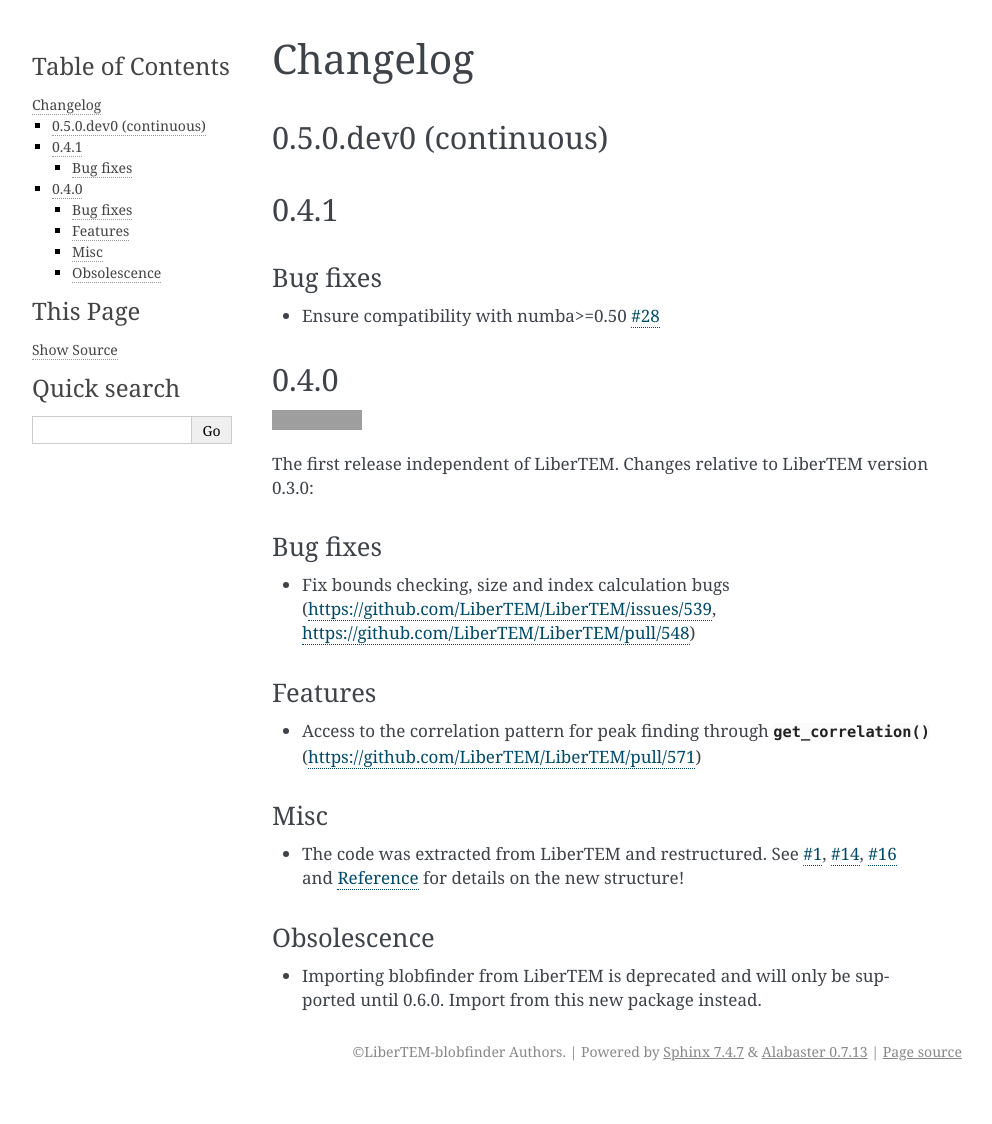
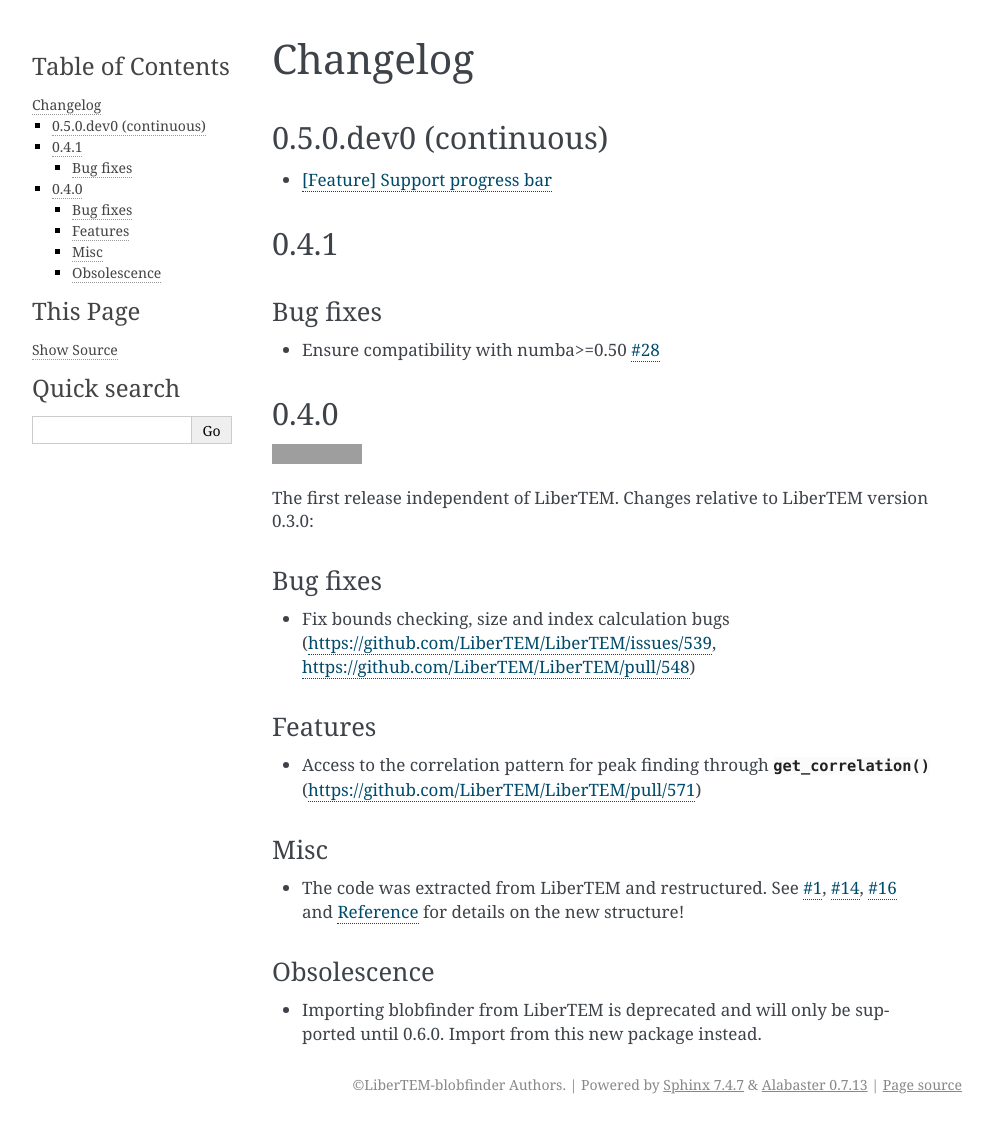
Before and after one commit to LiberTEM/LiberTEM-blobfinder, a Sphinx documentation site: the page built from docs/source/changelog.rst, in a window 1280 px wide. Shown: the whole page, without its empty margins (148-1140 px from the left). Built offline with Sphinx 7.4.7, drawn with Linux system fonts in a browser that asks for light colours; pages that are not in the unit, such as notebooks, are missing from menus; before the commit the page ends 1091 px from its top, so only the background shows below that; part of the change alters nothing that is shown; grey boxes are pictures that could not be loaded.

```diff
--- a/docs/source/changelog.rst
+++ b/docs/source/changelog.rst
@@ -7,13 +7,14 @@ Changelog
 0.5.0.dev0 (continuous)
 #######################
 
-.. Commented out until first entry is ready
-.. .. toctree::
-..    :glob:
-..
-..    changelog/*/*
+.. toctree::
+   :glob:
+
+   changelog/*/*
 
 .. _latest:
+
+.. _`v0-4-1`:
 
 0.4.1
 #####
```
